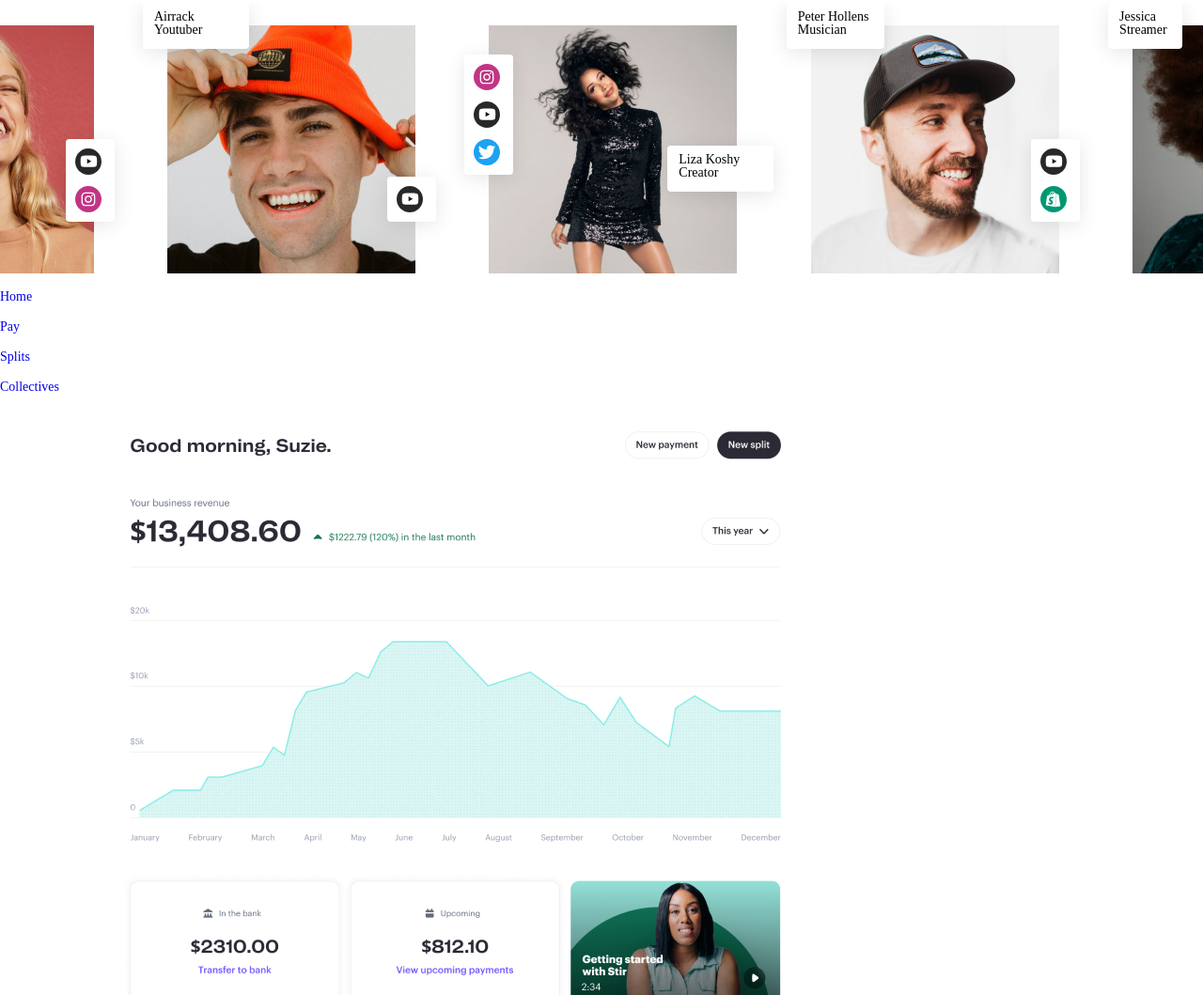
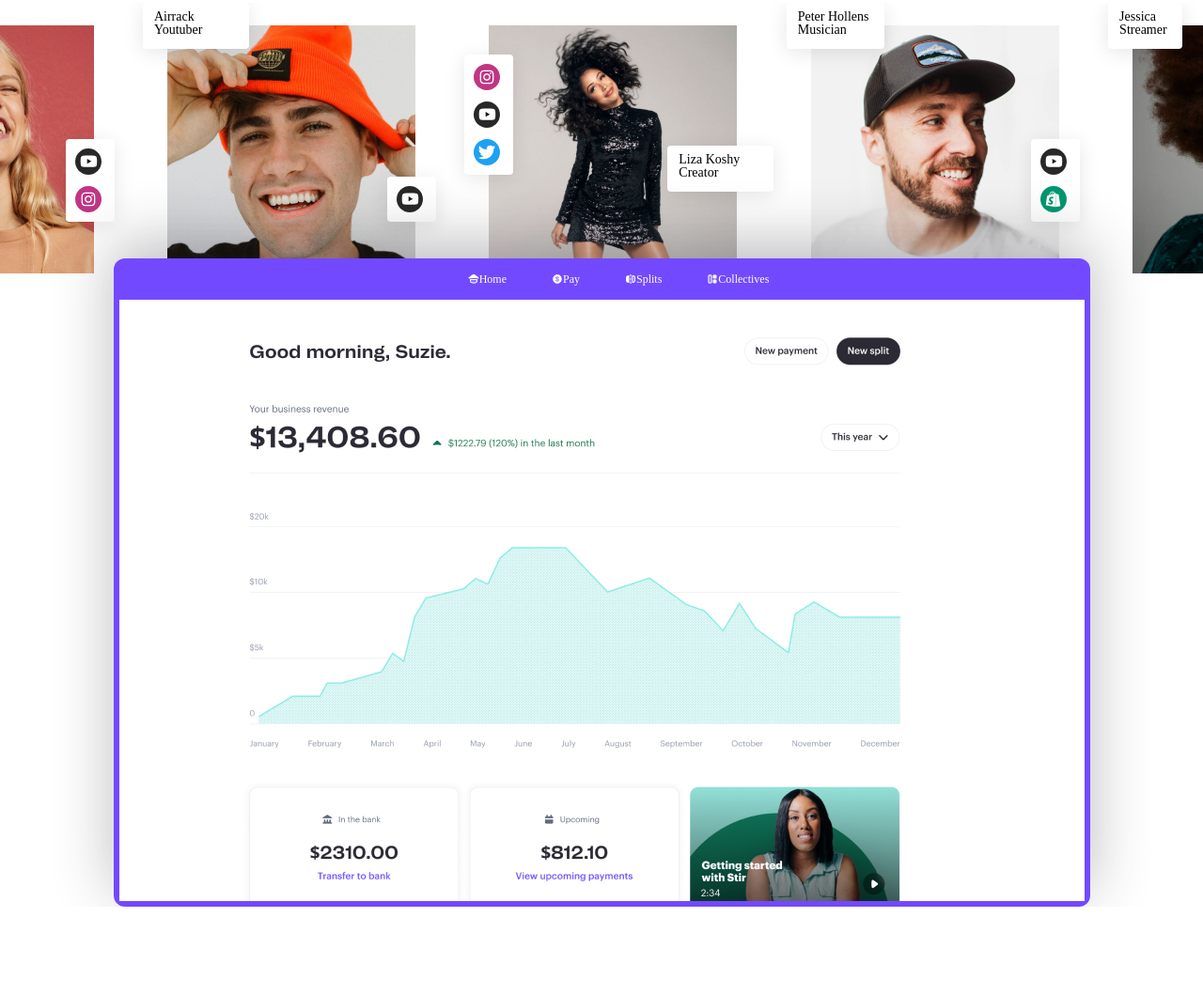
Before and after one commit to alekszinch/stir-project, a plain HTML site: page index.html in a window 1280 px wide. Shown: the part 601-1660 px from the top of the page at 94% size. After the commit the page ends 1566 px from the top, so only its background shows below. Drawn offline with Linux system fonts and the light colour scheme.

Commit message:
Стилизация блока с меню и картинкой Добавление файла описания README.md

```diff
--- a/css/style.css
+++ b/css/style.css
@@ -304,3 +304,89 @@ h6 {
     border-radius: 4px;
     padding: 10px;
 }
+
+/* Стили блока с меню и картинкой */
+
+.figure {
+    position: relative;
+    margin-top: -16px;
+}
+
+.figure__container {
+    display: flex;
+    width: 100%;
+    height: 100%;
+    max-width: 1039px;
+    margin-top: 0;
+    margin-right: auto;
+    margin-left: auto;
+    flex-direction: column;
+    align-items: center;
+    opacity: 1;
+}
+
+.linkboard {
+    width: 100%;
+    border-radius: 12px;
+    background-color: #7349ff;
+    background-position: 98% 2%, 2% 2%;
+    background-repeat: no-repeat, no-repeat;
+    box-shadow: 0 -16px 64px 0 rgba(43, 42, 53, 0.32);
+}
+
+/* Стилизация меню */
+.linkboard__menu {
+    z-index: 1;
+    display: flex;
+    padding: 16px 0;
+    flex-direction: row;
+    justify-content: center;
+    align-items: center;
+}
+
+.linkboard__link {
+    position: relative;
+    display: flex;
+    padding-left: 36px;
+    align-items: center;
+    order: -1;
+    background-color: transparent;
+    opacity: 10px;
+}
+
+.linkboard__icon {
+    width: 18px;
+    position: relative;
+    z-index: 2;
+    padding-left: 6px;
+}
+
+.linkboard__label {
+    position: relative;
+    z-index: 2;
+    color: #fff;
+    font-size: 12px;
+    margin-right: 6px;
+}
+
+/* Стили блока картинки */
+.linkboard__content {
+    margin: 0 6px 6px;
+    border-radius: 12px;
+    background-color: #fff;
+}
+
+.linkboard__inner {
+    display: flex;
+    overflow: hidden;
+    width: 100%;
+    height: 100%;
+    flex-direction: column;
+    justify-content: flex-start;
+    align-items: center;
+}
+
+.linkboard__img {
+    max-width: 1027px;
+    order: -1;
+}
```
Also changed, not shown: 1 other file.
